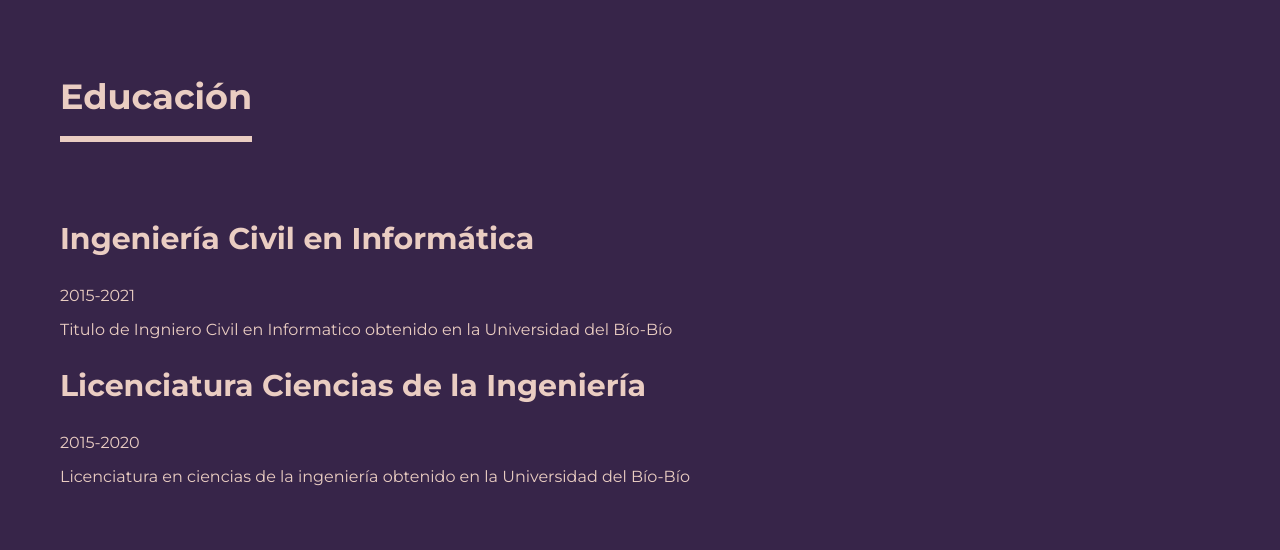
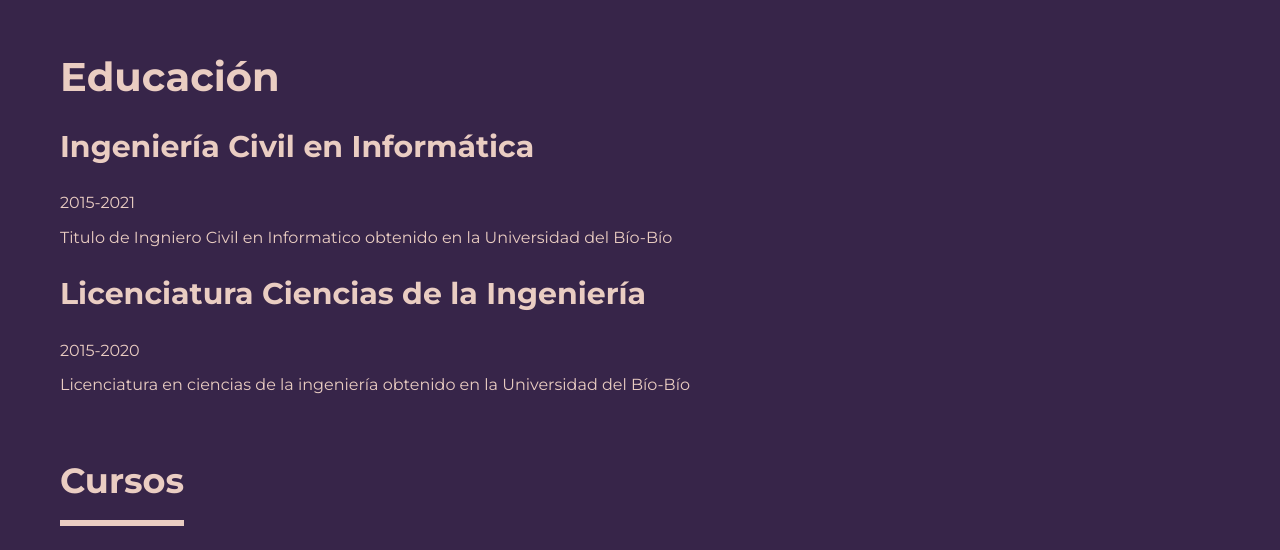
Before and after one commit to MarceloYevenesM/Mi-portafolio, a website: page pages/education.html in a window 1280 px wide. Shown: the part 114-664 px from the top of the page. Drawn offline with nearby package versions, Linux system fonts and the light colour scheme.

Commit message:
add: titles h1

```diff
--- a/pages/education.html
+++ b/pages/education.html
@@ -40,8 +40,8 @@
   </nav>
   <main class="container">
     <section>
-      <h2 class="wow animate__animated
-      animate__backInDown">Educación</h2>
+      <h1 class="wow animate__animated
+      animate__backInDown">Educación</h1>
       <div class="wow animate__animated animate__backInLeft">
         <h3>Ingeniería Civil en Informática</h3>
         <label>2015-2021</label>
```
Also changed, not shown: pages/contact.html (+1 -1 lines), pages/proyects.html (+1 -1 lines).
